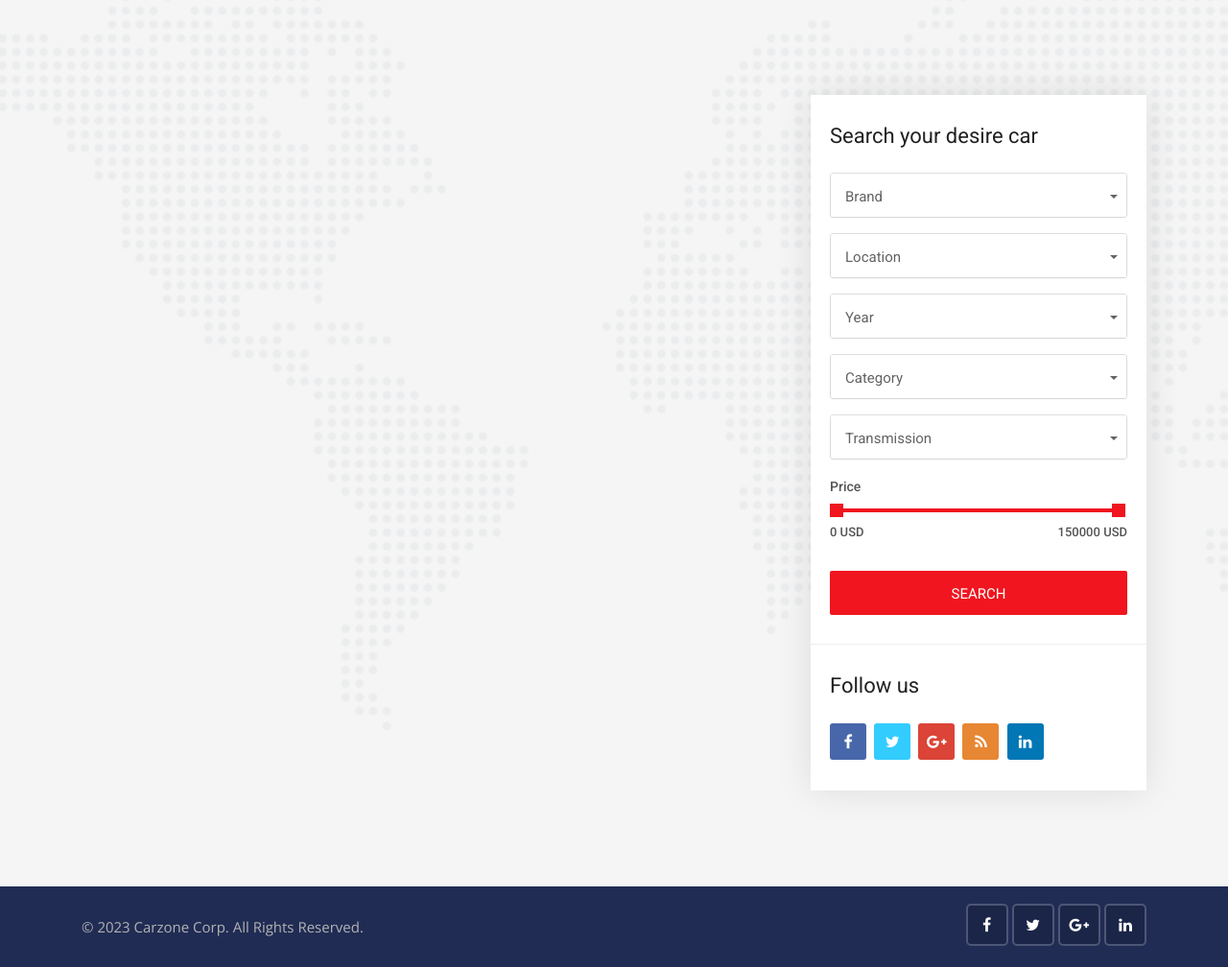
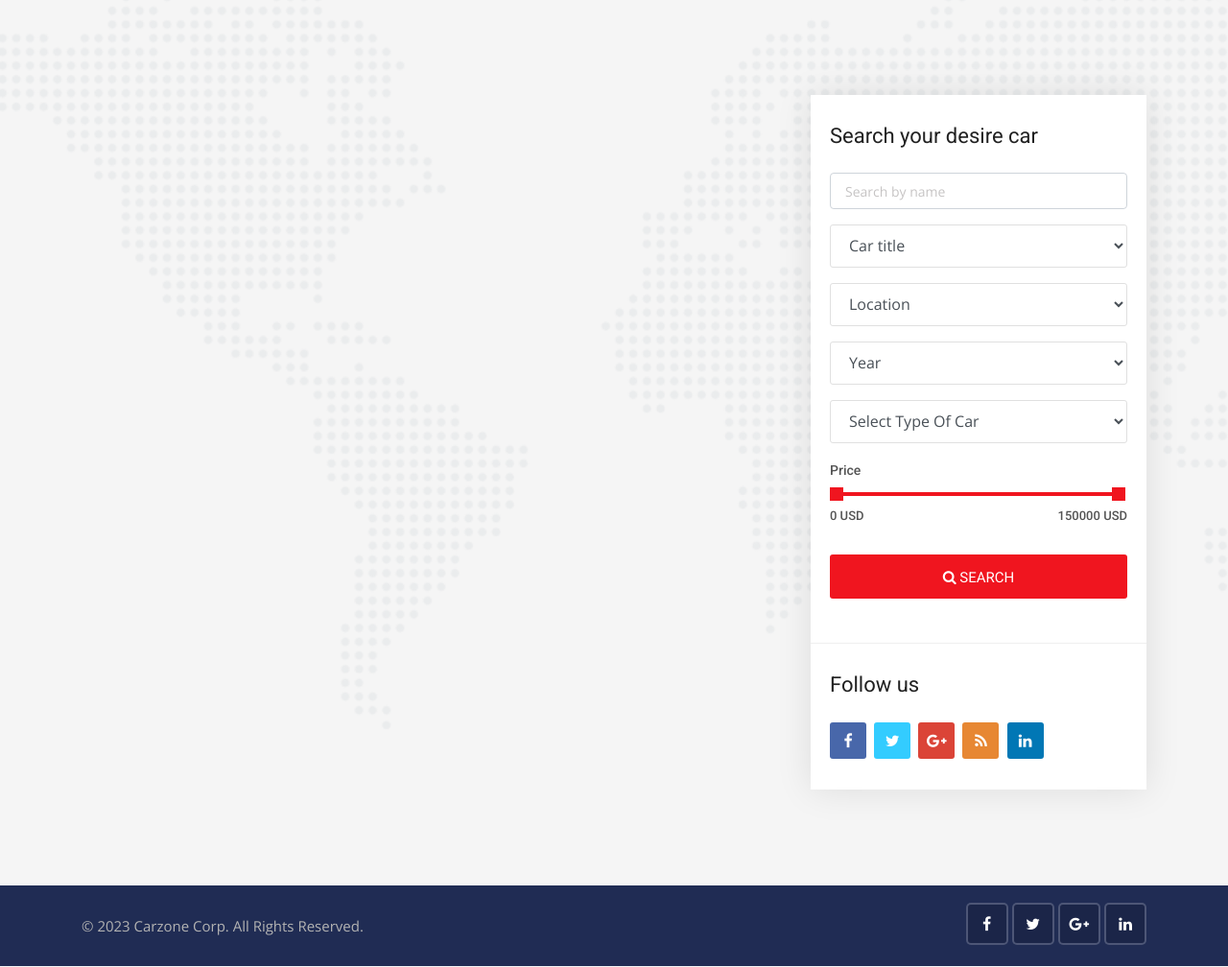
Before and after one commit to felipesimao1/CarzoneProject, a Django app: page /cars/ in a window 1280 px wide. Shown: the part 361-1369 px from the top of the page at 96% size. Run offline with Django 4.2, Linux system fonts and the light colour scheme; data that the repository does not hold is empty; some libraries are stand-ins or nearby versions.

Commit message:
search fuature

```diff
--- a/cars/views.py
+++ b/cars/views.py
@@ -1,6 +1,6 @@
 from django.shortcuts import get_object_or_404, render
+from django.core.paginator import Paginator
 from .models import Car
-from django.core.paginator import Paginator
 
 # Create your views here.
 
@@ -9,9 +9,19 @@ def cars(request):
     paginator = Paginator(cars, 4) # Show 4 cars per page.
     page = request.GET.get('page') # this is the page number
     page_cars = paginator.get_page(page) # this is the page number
+
+    car_title_search = Car.objects.values('car_title').distinct() # get all the objects from the Car model and values of the car_title field
+    city_search = Car.objects.values('city').distinct() # get all the objects from the Car model and values of the city field
+    year_search = Car.objects.values('year').distinct() # get all the objects from the Car model and values of the year field
+    body_type_search = Car.objects.values('body_type').distinct() # get all the objects from the Car model and values of the body_type field
+
+
     data = {
-        'cars': page_cars # this is the cars variable
-
+        'cars': page_cars, # this is the cars variable
+        'car_title_search': car_title_search,
+        'city_search': city_search,
+        'year_search': year_search,
+        'body_type_search': body_type_search,
     }
     return render(request, 'cars/cars.html', data) # this is the home page of cars app inside templates/cars/cars.html
 
@@ -26,6 +36,11 @@ def car_details(request, id):
 def search(request):
 
     cars = Car.objects.order_by('-created_date')
+
+    car_title_search = Car.objects.values('car_title').distinct() # get all the objects from the Car model and values of the car_title field
+    city_search = Car.objects.values('city').distinct() # get all the objects from the Car model and values of the city field
+    year_search = Car.objects.values('year').distinct() # get all the objects from the Car model and values of the year field
+    body_type_search = Car.objects.values('body_type').distinct() # get all the objects from the Car model and values of the body_type field
 
     if 'keyword' in request.GET:
         keyword = request.GET['keyword']
@@ -47,8 +62,19 @@ def search(request):
         if body_type:
             cars = cars.filter(body_type__iexact=body_type)
 
+
+    if 'min_price' in request.GET:
+        min_price = request.GET['min_price']
+        max_price = request.GET['max_price']
+        if max_price:
+            cars = cars.filter(price__gte=min_price, price__lte=max_price)
+
     data = {
         'cars': cars,
+        'car_title_search': car_title_search,
+        'city_search': city_search,
+        'year_search': year_search,
+        'body_type_search': body_type_search,
     }
 
     return render(request, 'cars/search.html', data) # this is the search page inside templates/cars/search.html
--- a/templates/cars/cars.html
+++ b/templates/cars/cars.html
@@ -129,64 +129,52 @@
                     <!-- Advanced search start -->
                     <div class="widget advanced-search2">
                         <h3 class="sidebar-title">Search your desire car</h3>
-                        <form method="GET">
+                        <form action="{% url 'search' %}" method="">
                             <div class="form-group">
-                                <select class="selectpicker search-fields" name="brand">
-                                    <option>Brand</option>
-                                    <option>Any</option>
-                                    <option>New</option>
-                                    <option>Semi-New</option>
-                                    <option>Damaged</option>
-                                    <option>Used</option>
+                                <input type="text" name="keyword" placeholder="Search by name" class="form-control">
+                            </div>
+
+                            <div class="form-group">
+                                <select class="form-control search-fields" name="car_title">
+                                    <option selected="true" disabled="disabled">Car title</option>
+                                    {% for model in car_title_search %}
+                                    <option value="Name" >{{model.car_title}}</option>
+                                    {% endfor %}
                                 </select>
                             </div>
                             <div class="form-group">
-                                <select class="selectpicker search-fields" name="location">
-                                    <option>Location</option>
-                                    <option>United States</option>
-                                    <option>United Kingdom</option>
-                                    <option>American Samoa</option>
-                                    <option>Belgium</option>
-                                    <option>Cameroon</option>
-                                    <option>Canada</option>
+                                <select class="form-control search-fields" name="city">
+                                    <option selected="true" disabled="disabled">Location</option>
+                                    {% for model in city_search %}
+                                    <option value="{{model.city}}" >{{model.city}}</option>
+                                    {% endfor %}
                                 </select>
                             </div>
                             <div class="form-group">
-                                <select class="selectpicker search-fields" name="year">
-                                    <option>Year</option>
-                                    <option>2016</option>
-                                    <option>2017</option>
-                                    <option>2018</option>
-                                    <option>2019</option>
-                                    <option>2020</option>
+                                <select class="form-control search-fields" name="year">
+                                    <option selected="true" disabled="disabled">Year</option>
+                                    {% for model in year_search %}
+                                    <option value="{{model.year}}">{{model.year}}</option>
+                                    {% endfor %}
                                 </select>
                             </div>
                             <div class="form-group">
-                                <select class="selectpicker search-fields" name="category">
-                                    <option>Category</option>
-                                    <option>Luxury Car</option>
-                                    <option>Pickup Truck</option>
-                                    <option>Minivan</option>
-                                    <option>Truck</option>
-                                    <option>Sports Car</option>
-                                    <option>Wagon</option>
-                                </select>
-                            </div>
-                            <div class="form-group">
-                                <select class="selectpicker search-fields" name="transmission">
-                                    <option>Transmission</option>
-                                    <option>Automatic</option>
-                                    <option>Manual</option>
-                                    <option>Tiptronic</option>
+                                <select class="form-control search-fields" name="body_type">
+                                    <option selected="true" disabled="disabled">Select Type Of Car</option>
+                                    {% for model in body_type_search %}
+                                    <option value="{{model.body_type}}" >{{model.body_type}}</option>
+                                    {% endfor %}
                                 </select>
                             </div>
                             <div class="range-slider clearfix">
-                                <label>Price</label>
-                                <div data-min="0" data-max="150000"  data-min-name="min_price" data-max-name="max_price" data-unit="USD" class="range-slider-ui ui-slider" aria-disabled="false"></div>
-                                <div class="clearfix"></div>
-                            </div>
-                            <div class="form-group mb-0">
-                                <button class="search-button btn">Search</button>
+                                            <label>Price</label>
+                                            <div data-min="0" data-max="150000"  data-min-name="min_price" data-max-name="max_price" data-unit="USD" class="range-slider-ui ui-slider" aria-disabled="false"></div>
+                                            <div class="clearfix"></div>
+                                        </div>
+                            <div class="form-group">
+                                <button class="btn btn-block button-theme btn-md">
+                                    <i class="fa fa-search"></i> Search
+                                </button>
                             </div>
                         </form>
                     </div>
```
Also changed, not shown: templates/cars/search.html (+23 -40 lines), templates/pages/home.html (+4 -4 lines).
